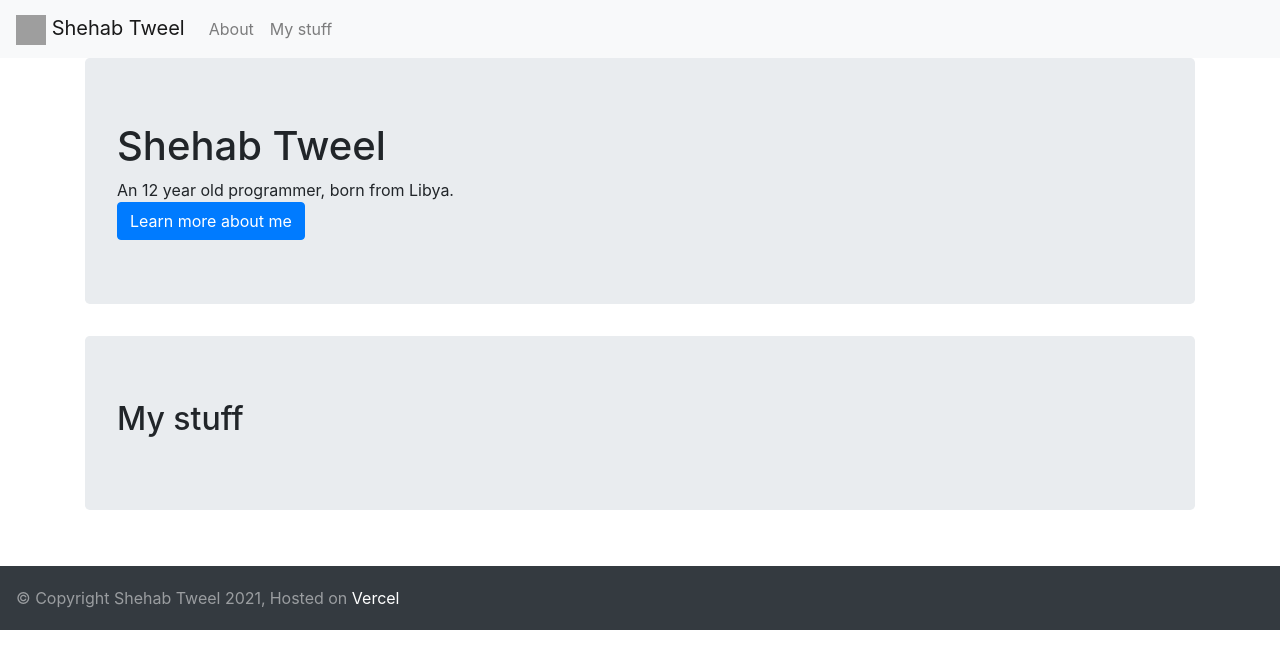
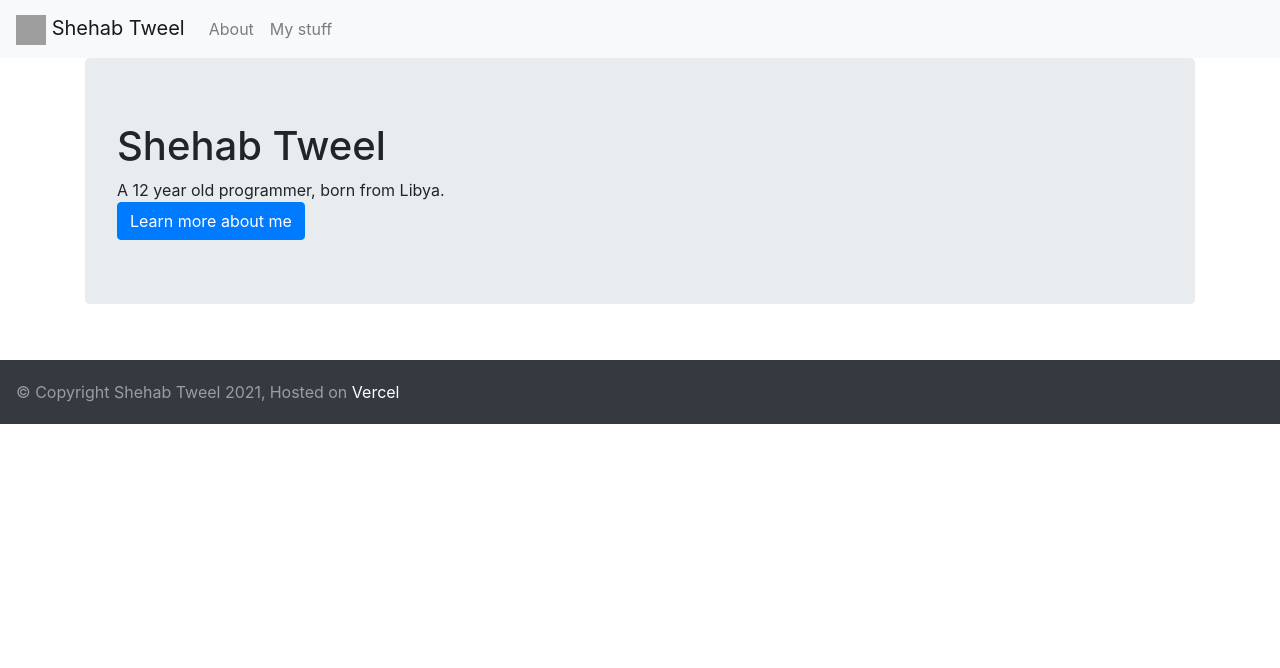
Before and after one commit to shahoob/website, a Next.js app: page / in a window 1280 px wide. Shown: the top 668 px of the page. Built offline with nearby package versions, Linux system fonts and the light colour scheme; grey boxes are pictures that could not be loaded.

Commit message:
Code the homepage

```diff
--- a/pages/index.tsx
+++ b/pages/index.tsx
@@ -11,15 +11,12 @@ export default function Home() {
       </Head>
       <Jumbotron>
         <h1>Shehab Tweel</h1>
-        An 12 year old programmer, born from Libya.
+        A 12 year old programmer, born from Libya.
         <br/>
         <Link href="/about">
           <Button>Learn more about me</Button>
         </Link>
       </Jumbotron>
-      <Jumbotron>
-        <h2>My stuff</h2>
-      </Jumbotron>
     </>
   )
 }
```
Also changed, not shown: 1 other file (tests, documents, lock files or other folders).
